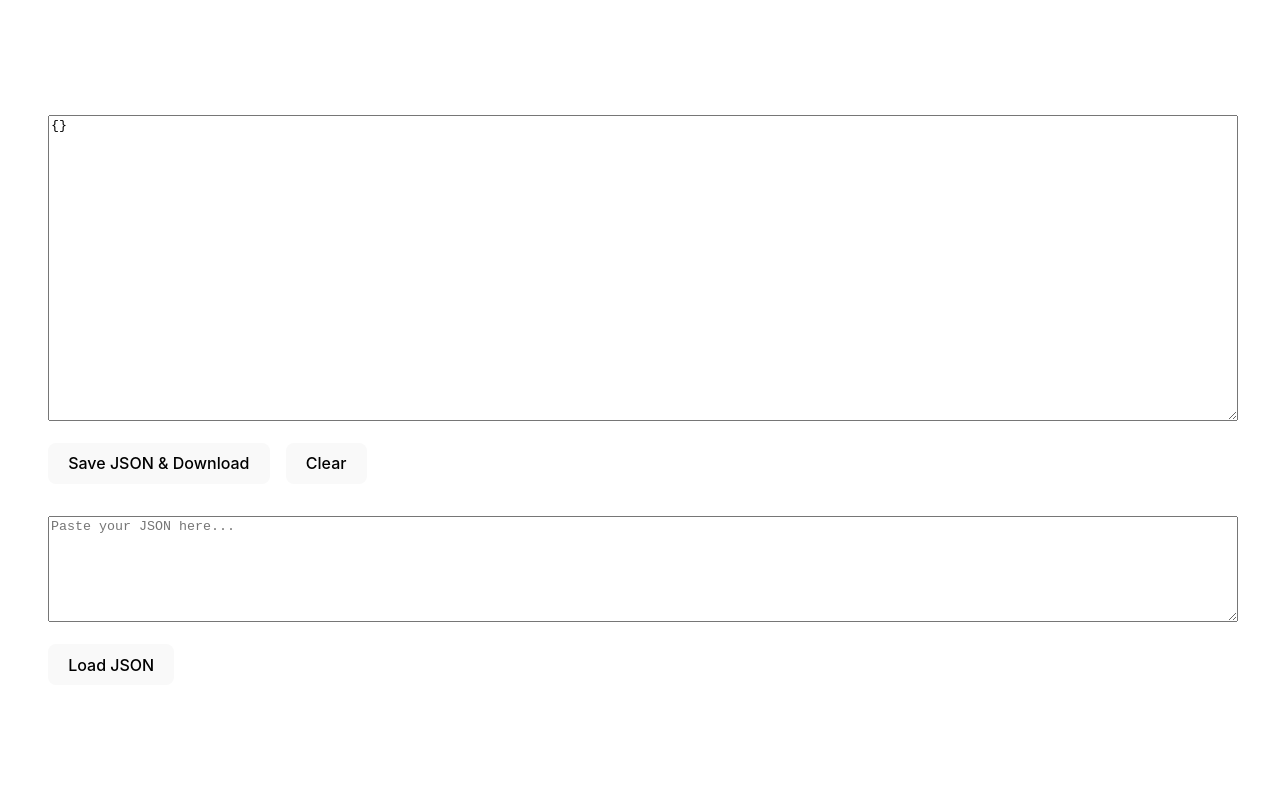
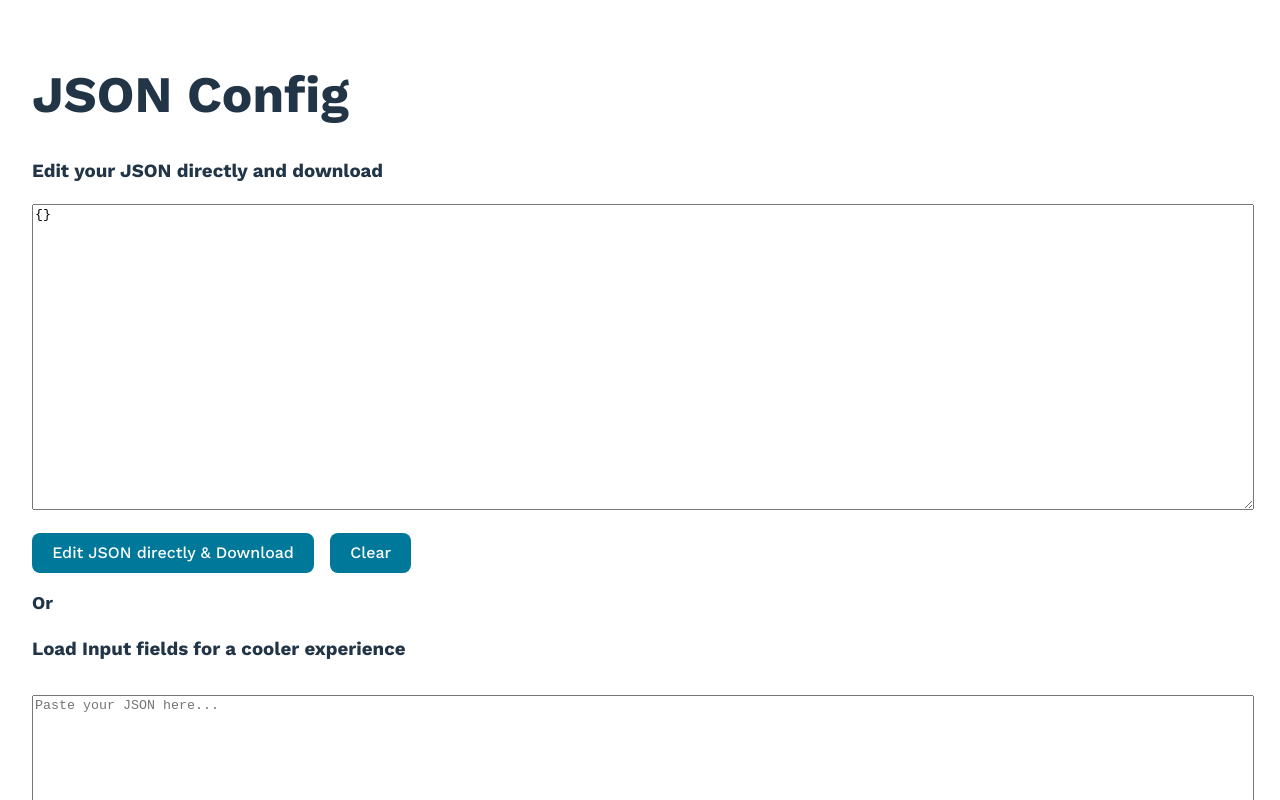
Before and after one commit to omotolamacaulay/json-config, a React (Vite) app: page / in a window 1280 px wide. Shown: the top 800 px of the page. Built offline with nearby package versions, Linux system fonts and the light colour scheme.

Commit message:
Add styling

```diff
--- a/src/components/FetchJson.tsx
+++ b/src/components/FetchJson.tsx
@@ -31,7 +31,9 @@ const App: React.FC = () => {
     localStorage.setItem("savedJsons", JSON.stringify(savedJsons));
   }, [savedJsons]);
 
-  const handleTextareaChange = (event: React.ChangeEvent<HTMLTextAreaElement>) => {
+  const handleTextareaChange = (
+    event: React.ChangeEvent<HTMLTextAreaElement>
+  ) => {
     try {
       const parsedData = JSON.parse(event.target.value);
       setJsonData(parsedData);
@@ -63,18 +65,16 @@ const App: React.FC = () => {
   };
 
   return (
-    <div style={{ padding: "1rem" }}>
+    <div>
+      <h1>JSON Config</h1>
       <div>
-        <textarea
-          value={jsonString}
-          onChange={handleTextareaChange}
-          style={{ width: "100%", height: "300px", marginBottom: "1rem" }}
-        />
-        <button onClick={handleSave} style={{ marginRight: "1rem" }}>
-          Save JSON & Download
-        </button>
+        <h3>Edit your JSON directly and download</h3>
+        <textarea value={jsonString} onChange={handleTextareaChange} />
+        <button onClick={handleSave}>Edit JSON directly & Download</button>
         <button onClick={() => setJsonData({})}>Clear</button>
       </div>
+      <h4>Or</h4>
+      <h3>Load Input fields for a cooler experience</h3>
       <SavedJsonList savedJsons={savedJsons} setSavedJsons={setSavedJsons} />
     </div>
   );
--- a/src/components/SavedJsonList.tsx
+++ b/src/components/SavedJsonList.tsx
@@ -14,15 +14,16 @@ interface RegularJsonDisplayProps {
   jsonData: JsonData;
 }
 
-const RegularJsonDisplay: React.FC<RegularJsonDisplayProps> = ({ jsonData }) => {
-  return (
-    <pre style={{ padding: "1rem", border: "1px solid #ddd", background: "#f9f9f9" }}>
-      {JSON.stringify(jsonData, null, 2)}
-    </pre>
-  );
+const RegularJsonDisplay: React.FC<RegularJsonDisplayProps> = ({
+  jsonData,
+}) => {
+  return <pre className="jsonFormat">{JSON.stringify(jsonData, null, 2)}</pre>;
 };
 
-const SavedJsonList: React.FC<SavedJsonListProps> = ({ savedJsons, setSavedJsons }) => {
+const SavedJsonList: React.FC<SavedJsonListProps> = ({
+  savedJsons,
+  setSavedJsons,
+}) => {
   const [editingJson, setEditingJson] = useState<JsonData | null>(null);
   const [jsonTextArea, setJsonTextArea] = useState("");
   const [error, setError] = useState("");
@@ -30,11 +31,14 @@ const SavedJsonList: React.FC<SavedJsonListProps> = ({ savedJsons, setSavedJsons
   const handleJsonLoad = () => {
     try {
       const parsedJson = JSON.parse(jsonTextArea);
-      setSavedJsons([...savedJsons, parsedJson]); // Update the savedJsons state with the loaded JSON
+      setSavedJsons([...savedJsons, parsedJson]);
       setEditingJson(parsedJson);
       setError("");
-      setJsonTextArea(""); // Clear the JSON textarea after loading
-      localStorage.setItem("savedJsons", JSON.stringify([...savedJsons, parsedJson])); // Save the updated savedJsons to local storage
+      setJsonTextArea("");
+      localStorage.setItem(
+        "savedJsons",
+        JSON.stringify([...savedJsons, parsedJson])
+      );
     } catch (error) {
       setError("Invalid JSON. Please check your input.");
     }
@@ -56,13 +60,15 @@ const SavedJsonList: React.FC<SavedJsonListProps> = ({ savedJsons, setSavedJsons
       setSavedJsons(updatedSavedJsons);
       setEditingJson(null);
       localStorage.setItem("savedJsons", JSON.stringify(updatedSavedJsons));
-
-      // Immediately download the JSON
       handleDownload(editingJson);
     }
   };
 
-  const handleInputChange = (key: string, value: string | number | boolean, parentKey?: string) => {
+  const handleInputChange = (
+    key: string,
+    value: string | number | boolean,
+    parentKey?: string
+  ) => {
     if (editingJson) {
       const updatedJson = { ...editingJson };
 
@@ -124,16 +130,20 @@ const SavedJsonList: React.FC<SavedJsonListProps> = ({ savedJsons, setSavedJsons
   const renderInputs = (jsonData: JsonData, parentKey = "") => {
     return Object.entries(jsonData).map(([key, value]) => {
       const inputKey = parentKey ? `${parentKey}.${key}` : key;
-      if (typeof value === "object" && value !== null && !Array.isArray(value)) {
+      if (
+        typeof value === "object" &&
+        value !== null &&
+        !Array.isArray(value)
+      ) {
         return (
-          <div key={inputKey} style={{ marginBottom: "0.5rem", marginLeft: "1rem" }}>
-            <strong>{key}</strong>:
+          <div key={inputKey} className="modelGroup">
+            <h4 className="modelKey">{key}</h4>
             {renderInputs(value, inputKey)}
           </div>
         );
       } else {
         return (
-          <div key={inputKey} style={{ marginBottom: "0.5rem", marginLeft: "1rem" }}>
+          <div key={inputKey} className="modelGroup">
             <strong>{key}</strong>:
             {editingJson ? (
               <div>
@@ -142,9 +152,11 @@ const SavedJsonList: React.FC<SavedJsonListProps> = ({ savedJsons, setSavedJsons
                     <input
                       type="checkbox"
                       checked={getValueForKey(editingJson, inputKey) === true}
-                      onChange={(e) => handleInputChange(key, e.target.checked, parentKey)}
+                      onChange={(e) =>
+                        handleInputChange(key, e.target.checked, parentKey)
+                      }
                     />
-                    <span style={{ marginLeft: "0.5rem" }}>
+                    <span>
                       {getValueForKey(editingJson, inputKey) ? "true" : "false"}
                     </span>
                   </div>
@@ -152,13 +164,17 @@ const SavedJsonList: React.FC<SavedJsonListProps> = ({ savedJsons, setSavedJsons
                   <input
                     type="text"
                     value={getValueForKey(editingJson, inputKey)}
-                    onChange={(e) => handleInputChange(key, e.target.value, parentKey)}
+                    onChange={(e) =>
+                      handleInputChange(key, e.target.value, parentKey)
+                    }
                   />
                 )}
               </div>
             ) : (
-              <span style={{ marginLeft: "0.5rem" }}>
-                {typeof value === "object" ? JSON.stringify(value) : value.toString()}
+              <span>
+                {typeof value === "object"
+                  ? JSON.stringify(value)
+                  : value.toString()}
               </span>
             )}
           </div>
@@ -168,50 +184,55 @@ const SavedJsonList: React.FC<SavedJsonListProps> = ({ savedJsons, setSavedJsons
   };
 
   return (
-    <div style={{ marginTop: "2rem" }}>
+    <div className="jsonListbody">
       <textarea
         value={jsonTextArea}
         onChange={(e) => setJsonTextArea(e.target.value)}
-        style={{ width: "100%", minHeight: "100px", marginBottom: "1rem" }}
         placeholder="Paste your JSON here..."
       />
-      <button onClick={handleJsonLoad} style={{ marginRight: "1rem" }}>
-        Load JSON
-      </button>
+      <button onClick={handleJsonLoad}>Load JSON</button>
       <span style={{ color: "red" }}>{error}</span>
       {editingJson && (
-        <div style={{ marginBottom: "1rem", border: "1px solid #ddd", padding: "1rem" }}>
-          <h3>Edit JSON:</h3>
-          {renderInputs(editingJson, "")}
-          <button onClick={handleUpdate} style={{ marginRight: "1rem" }}>
-            Update and Download
-          </button>
-          <button onClick={handleCancelEdit}>Cancel</button>
+        <div className="displaySavedBody">
+          <div className="displaySaved">
+            <div className="renderInuts">
+              <h3>Edit JSON</h3>
+              {renderInputs(editingJson, "")}
+            </div>
+            {editingJson ? (
+              <div className="jsonDisplay">
+                <h3>Regular JSON Display</h3>
+                <RegularJsonDisplay jsonData={editingJson} />
+              </div>
+            ) : null}
+          </div>
+          <div className="buttonGroup">
+            <button onClick={handleUpdate}>Update and Download</button>
+            <button onClick={handleCancelEdit}>Cancel</button>
+          </div>
         </div>
       )}
 
       {savedJsons.map((json, index) => (
-        <div key={index} style={{ marginBottom: "1rem", border: "1px solid #ddd", padding: "1rem" }}>
+        <div key={index} className="displaySavedBody">
           {!editingJson && (
             <div>
               <h3>Regular JSON Display:</h3>
-              <RegularJsonDisplay jsonData={json} />
-              <button onClick={() => handleEdit(index)} style={{ marginRight: "1rem" }}>
-                Edit
-              </button>
-              <button onClick={() => handleDownload(json)}>Download</button>
-              <button onClick={() => handleDelete(index)}>Delete</button>
-              {renderInputs(json, "")}
+              <div className="displaySaved">
+                <div className="jsonDisplay">
+                  <RegularJsonDisplay jsonData={json} />
+                </div>
+                <div className="jsonDisplay">{renderInputs(json, "")}</div>
+              </div>
+              <div>
+                <button onClick={() => handleEdit(index)}>Edit</button>
+                <button onClick={() => handleDownload(json)}>Download</button>
+                <button onClick={() => handleDelete(index)}>Delete</button>
+              </div>
             </div>
           )}
         </div>
       ))}
-      {editingJson ? (
-        <div style={{ marginTop: "2rem", border: "1px solid #ddd", padding: "1rem" }}>
-          <h3>Regular JSON Display:</h3>
-          <RegularJsonDisplay jsonData={editingJson} />
-        </div>
-      ) : null}
     </div>
   );
 };
--- a/src/index.css
+++ b/src/index.css
@@ -1,5 +1,5 @@
 :root {
-  font-family: Inter, system-ui, Avenir, Helvetica, Arial, sans-serif;
+  font-family: "Work Sans", sans-serif;
   line-height: 1.5;
   font-weight: 400;
 
@@ -44,8 +44,11 @@ button {
   font-weight: 500;
   font-family: inherit;
   background-color: #1a1a1a;
+  color: #fff;
   cursor: pointer;
   transition: border-color 0.25s;
+  margin-right: 16px;
+  margin-bottom: 8px;
 }
 button:hover {
   border-color: #646cff;
@@ -53,6 +56,59 @@ button:hover {
 button:focus,
 button:focus-visible {
   outline: 4px auto -webkit-focus-ring-color;
+}
+input[type="text"] {
+  display: block;
+  background: #242424;
+  border: 1px solid #d1d1d1;
+  border-radius: 4px;
+  width: 90%;
+  height: 32px;
+  padding: 8px;
+}
+strong {
+  font-style: normal;
+  font-size: 16px;
+  color: #ffffff;
+}
+
+.displaySaved {
+  display: grid;
+  grid-template-columns: 1fr;
+}
+.renderInuts,
+.jsonDisplay {
+  padding: 16px;
+  margin: 16px;
+  background-color: #242424;
+  border: 1px solid #d1d1d1;
+  border-radius: 8px;
+  font-weight: 500;
+}
+.buttonGroup {
+  margin-left: 16px;
+}
+h4 {
+  font-size: 18px;
+  margin: 8px 0px;
+}
+textarea {
+  width: 100%;
+  height: 300px;
+  margin-bottom: 16px;
+}
+.modelGroup {
+  margin: 16px;
+}
+span {
+  margin-left: 8px;
+}
+.jsonListbody {
+  margin: 32px 0px;
+}
+.displaySavedBody {
+  padding: 16px;
+  margin-bottom: 16px;
 }
 
 @media (prefers-color-scheme: light) {
@@ -64,6 +120,49 @@ button:focus-visible {
     color: #747bff;
   }
   button {
+    background-color: #00789a;
+  }
+  .renderInuts,
+  .jsonDisplay {
+    padding: 16px;
+    margin: 16px;
     background-color: #f9f9f9;
   }
+  strong {
+    font-style: normal;
+    font-size: 16px;
+    color: #3d3d3d;
+  }
+  input[type="text"] {
+    display: block;
+    background: #ffffff;
+    border: 1px solid #d1d1d1;
+    border-radius: 4px;
+    width: 90%;
+    height: 32px;
+    padding: 8px;
+  }
+  .modelKey {
+    text-transform: capitalize;
+  }
+  h4 {
+    font-size: 18px;
+    margin: 8px 0px;
+  }
+  .modelGroup {
+    margin: 16px;
+  }
+  span {
+    margin-left: 8px;
+  }
 }
+
+/* .jsonDisplay {
+  background-color: #f9f9f9;
+} */
+
+@media screen and (min-width: 992px) {
+  .displaySaved {
+    grid-template-columns: repeat(2, 1fr);
+  }
+}
```
